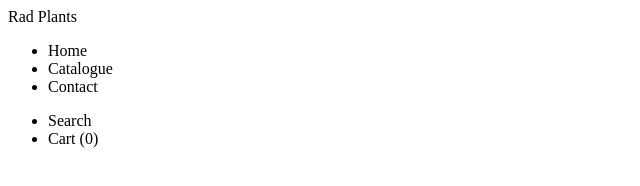
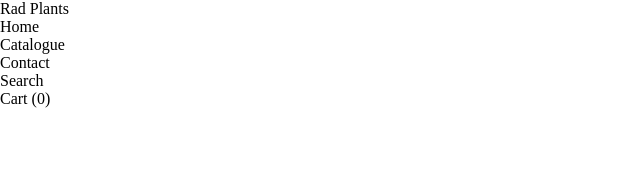
Before and after one commit to Abijith26/Website, a plain HTML site: page index.html in a window 1280 px wide. Shown: the whole page, without its empty margins (0-640 px from the left). Drawn offline with Linux system fonts and the light colour scheme.

Commit message:
Linked a CSS file

```diff
--- a/index.html
+++ b/index.html
@@ -4,6 +4,7 @@
     <meta charset="UTF-8" />
     <meta name="viewport" content="width=device-width, initial-scale=1.0" />
     <title>Website</title>
+    <link href="style.css" rel="stylesheet" />
   </head>
   <body>
     <nav>
--- /dev/null
+++ b/style.css
@@ -0,0 +1,5 @@
+* {
+  margin: 0;
+  padding: 0;
+  box-sizing: border-box;
+}
```
